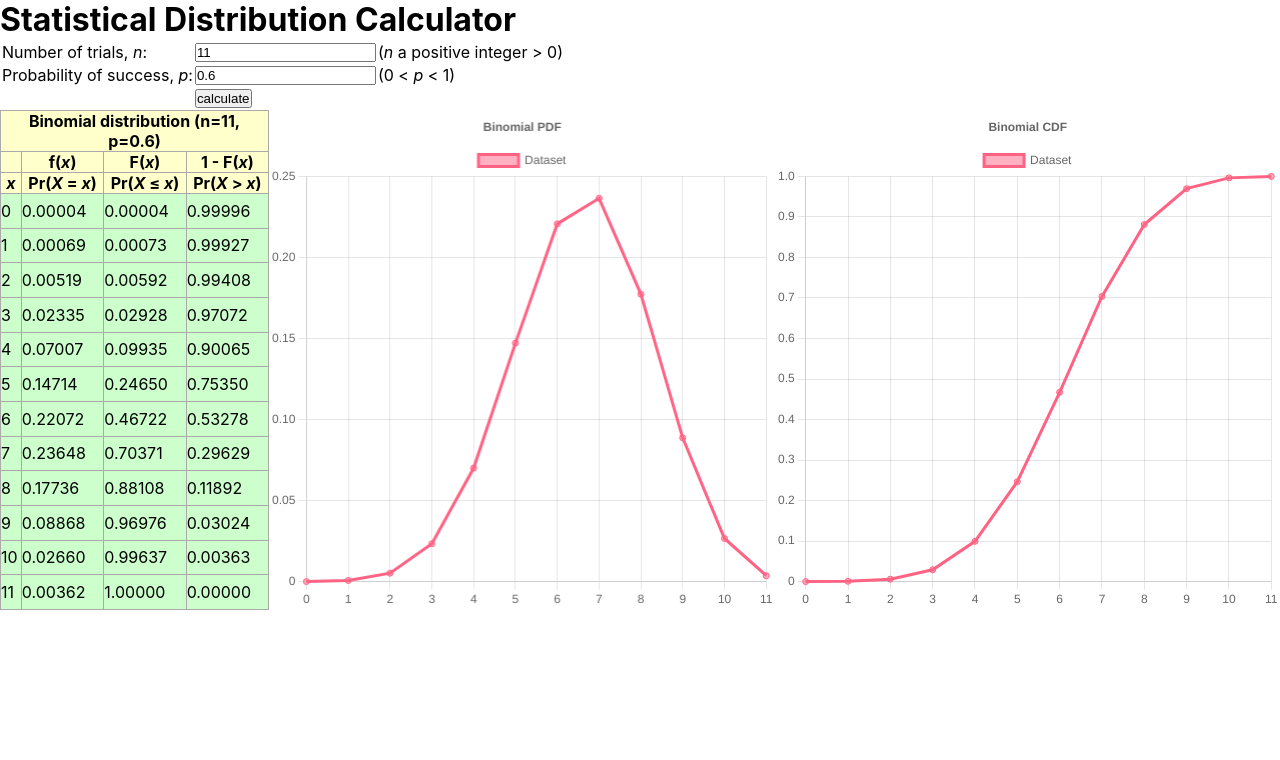
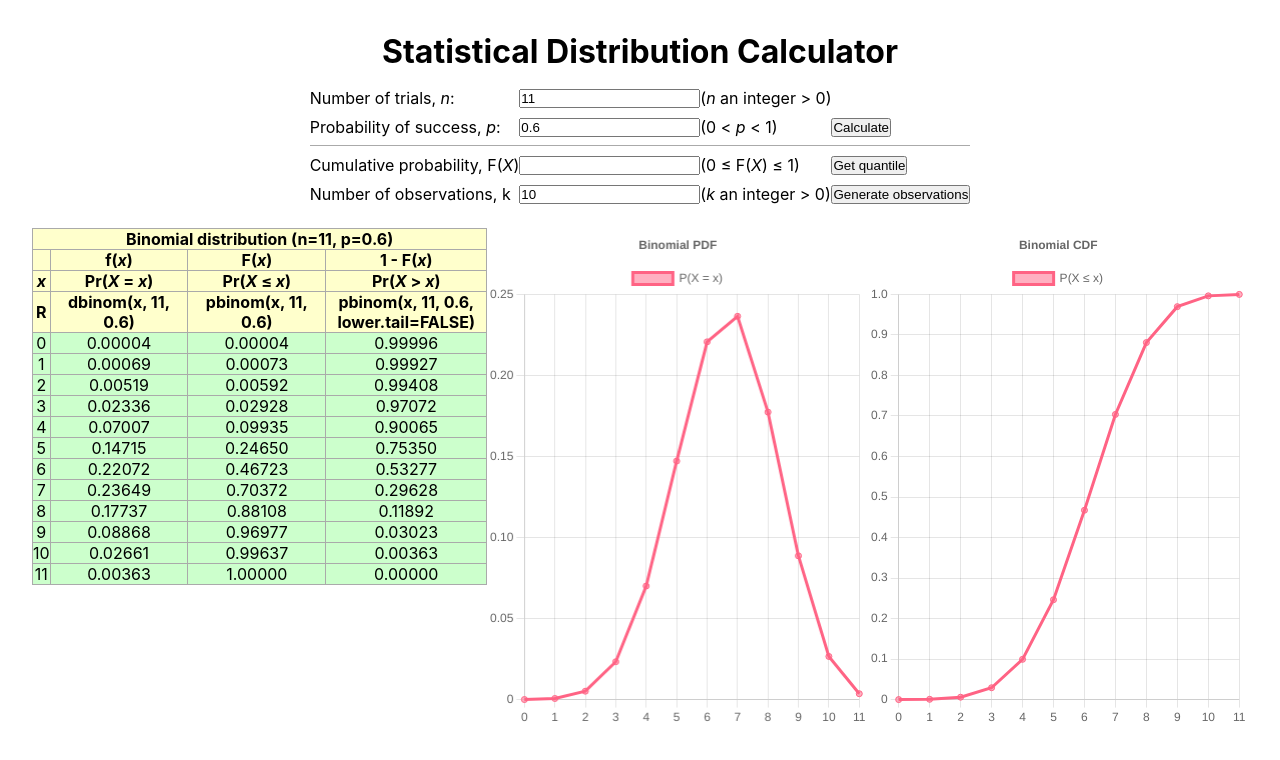
Before and after one commit to in-the/statistical-distribution-calculator, a React (Create React App) app: page / in a window 1280 px wide. Shown: the top 760 px of the page. Built offline with nearby package versions, Linux system fonts and the light colour scheme.

Commit message:
Added quantile and random observations to Binomial distribution

```diff
--- a/package.json
+++ b/package.json
@@ -15,6 +15,8 @@
     "web-vitals": "^2.1.4"
   },
   "scripts": {
+    "predeploy": "npm run build",
+    "deploy": "gh-pages -d build",
     "start": "react-scripts start",
     "build": "react-scripts build",
     "test": "react-scripts test",
@@ -37,5 +39,8 @@
       "last 1 firefox version",
       "last 1 safari version"
     ]
+  },
+  "devDependencies": {
+    "gh-pages": "^6.3.0"
   }
 }
--- a/src/App.js
+++ b/src/App.js
@@ -1,7 +1,5 @@
 import BinomialCalculator from "components/BinomialCalculator";
 import "css/App.css";
-import { Binomial } from "math/distribution";
-import Ratio from "math/ratio";
 
 function App() {
   return (
--- a/src/components/BinomialCalculator.jsx
+++ b/src/components/BinomialCalculator.jsx
@@ -1,13 +1,22 @@
 import { Binomial } from "math/distribution";
-import { useEffect, useState } from "react";
+import { useCallback, useEffect, useRef, useState } from "react";
 import DistributionTable from "./DistributionTable";
 import DiscreteGraph from "./DiscreteGraph";
 
 const PRECISION = 5;
 
-function BinomialInput({ size, setSize, prob, setProb, calculate }) {
+function BinomialInput({ calculate, getQuantile, getObservations }) {
+  const [size, setSize] = useState("11");
+  const [prob, setProb] = useState("0.6");
+  const [cumulativeProbability, setCumulativeProbability] = useState();
+  const [quantile, setQuantile] = useState();
+  const [quantileCode, setQuantileCode] = useState();
+  const [observationCount, setObservationCount] = useState(10);
+  const [observationCode, setObservationCode] = useState();
+  const [observations, setObservations] = useState([]);
   return (
-    <table>
+    <div className="input-container">
+      <table className="input-table">
         <tbody>
           <tr>
             <td>
@@ -19,7 +28,7 @@ function BinomialInput({ size, setSize, prob, setProb, calculate }) {
               <input name="size" id="size" value={size} onChange={(e) => setSize(e.target.value)} />
             </td>
             <td>
-            (<var>n</var> a positive integer {">"} 0)
+              (<var>n</var> an integer {">"} 0)
             </td>
           </tr>
           <tr>
@@ -34,35 +43,115 @@ function BinomialInput({ size, setSize, prob, setProb, calculate }) {
             <td>
               (0 {"<"} <var>p</var> {"<"} 1)
             </td>
+            <td>
+              <input
+                type="button"
+                value="Calculate"
+                name="calculateButton"
+                onClick={() => calculate(Number(size), Number(prob))}
+              />
+            </td>
+          </tr>
+          <tr className="separate">
+            <td>
+              Cumulative probability, F(<var>X</var>)
+            </td>
+            <td>
+              <input
+                name="FX"
+                id="FX"
+                value={cumulativeProbability}
+                onChange={(e) => setCumulativeProbability(e.target.value)}
+              />
+            </td>
+            <td>
+              (0 ≤ F(<var>X</var>) ≤ 1)
+            </td>
+            <td>
+              <input
+                type="button"
+                value="Get quantile"
+                name="quantileButton"
+                onClick={() => {
+                  calculate(Number(size), Number(prob), (newDistribution) => {
+                    const quantile = getQuantile(newDistribution, Number(cumulativeProbability));
+                    if (quantile === false) {
+                      return;
+                    }
+                    setQuantile(quantile);
+                    setQuantileCode(`qbinom(${cumulativeProbability}, ${size}, ${prob})`);
+                  });
+                }}
+              />
+            </td>
+            <td>
+              {quantileCode}
+              {typeof quantile === "number" ? " = " : ""}
+            </td>
+            <td>{quantile}</td>
           </tr>
           <tr>
-          <td />
+            <td>Number of observations, k</td>
             <td>
-            <input type="button" value="calculate" name="calculateButton" onClick={calculate} />
+              <input
+                name="k"
+                id="k"
+                value={observationCount}
+                onChange={(e) => setObservationCount(e.target.value)}
+              />
+            </td>
+            <td>
+              (<var>k</var> an integer {">"} 0)
+            </td>
+            <td>
+              <input
+                type="button"
+                value="Generate observations"
+                name="generateRandomButton"
+                onClick={() => {
+                  calculate(Number(size), Number(prob), (newDistribution) => {
+                    const observations = getObservations(newDistribution, Number(observationCount));
+                    if (observations === false) {
+                      return;
+                    }
+                    setObservations(observations);
+                    setObservationCode(`rbinom(${observationCount}, ${size}, ${prob})`);
+                  });
+                }}
+              />
             </td>
           </tr>
         </tbody>
       </table>
+
+      <div className="observations">
+        <div className="legend">
+          {observationCode}
+          {observations.length ? " = " : ""}
+        </div>
+        {observations.join(", ")}
+      </div>
+    </div>
   );
 }
 
 export default function BinomialCalculator() {
   const [size, setSize] = useState("11");
   const [prob, setProb] = useState("0.6");
-  const [name, setName] = useState("Binomial distribution (n=11, p=0.6)");
+  const [distribution, setDistribution] = useState(new Binomial(11, 0.6));
   const [pdf, setPdf] = useState([
     "0.00004",
     "0.00069",
     "0.00519",
-    "0.02335",
+    "0.02336",
     "0.07007",
-    "0.14714",
+    "0.14715",
     "0.22072",
-    "0.23648",
-    "0.17736",
+    "0.23649",
+    "0.17737",
     "0.08868",
-    "0.02660",
-    "0.00362",
+    "0.02661",
+    "0.00363",
   ]);
   const [cdf, setCdf] = useState([
     "0.00004",
@@ -71,41 +160,98 @@ export default function BinomialCalculator() {
     "0.02928",
     "0.09935",
     "0.24650",
-    "0.46722",
-    "0.70371",
+    "0.46723",
+    "0.70372",
     "0.88108",
-    "0.96976",
+    "0.96977",
     "0.99637",
     "1.00000",
   ]);
 
-  function calculate() {
-    const n = Number(size);
-    if (isNaN(n) || n === Infinity || n % 1 || n < 0) {
-      console.log(isNaN(n) || n === Infinity);
+  /**
+   * @param {int} newSize Checks newSize is an integer > 0
+   * @param {float} newProb Checks 0 <= newProb <= 1
+   */
+  function calculate(newSize, newProb, after) {
+    if (newSize === size && newProb === prob) {
+      after(distribution);
+      return;
+    }
+    if (isNaN(newSize) || newSize === Infinity || newSize % 1 || newSize < 0) {
       alert("n must be a positive integer");
       return;
     }
-    const p = Number(prob);
-    if (isNaN(p) || isNaN(parseFloat(p)) || p < 0 || p > 1) {
-      alert("p must be in range (0,1)");
+    if (isNaN(newProb) || isNaN(parseFloat(newProb)) || newProb < 0 || newProb > 1) {
+      alert("p must be in range (0, 1)");
       return;
     }
 
-    const distribution = Binomial.distribution(n, p);
-    setPdf(distribution[0].map((x) => x.toFixed(PRECISION)));
-    setCdf(distribution[1].map((x) => x.toFixed(PRECISION)));
-    setName(`Binomial distribution (n=${Number(size)}, p=${Number(prob)})`);
+    setSize(newSize);
+    setProb(newProb);
+    // const [pdf, cdf] = Binomial.distribution(newSize, newProb);
+
+    const newDistribution = new Binomial(newSize, newProb);
+    setDistribution(newDistribution);
+
+    // I'd like to call these after setDistribution finishes updating, instead of having to pass newDistribution manually
+    // But I can't figure out how to do this.
+    setPdf(newDistribution.pdf().map((x) => x.toFixed(PRECISION)));
+    setCdf(newDistribution.cdf().map((x) => x.toFixed(PRECISION)));
+    after(newDistribution);
+  }
+
+  /**
+   *
+   * @param {Binomial} distribution
+   * @param {float} cumulativeProbability
+   * @returns {int} Quantile of distribution at cumulativeProbability
+   */
+  function getQuantile(distribution, cumulativeProbability) {
+    if (
+      isNaN(cumulativeProbability) ||
+      isNaN(parseFloat(cumulativeProbability)) ||
+      cumulativeProbability < 0 ||
+      cumulativeProbability > 1
+    ) {
+      alert("F(X) must be in range (0, 1)");
+      return false;
+    }
+    return distribution.quantile(cumulativeProbability);
+  }
+
+  /**
+   * @param {Binomial} distribution
+   * @param {int} count
+   * @returns {array[int]} Array of <count> random observations from distribution
+   */
+  function getObservations(distribution, count) {
+    if (isNaN(count) || count === Infinity || count % 1 || count < 0) {
+      alert("k must be a positive integer");
+      return false;
+    }
+    return distribution.observe(count);
   }
 
   return (
     <div>
-      <BinomialInput {...{ size, setSize, prob, setProb, calculate }} />
+      <BinomialInput {...{ calculate, getQuantile, getObservations }} />
       <div className="output-container">
-        <DistributionTable {...{ pdf, cdf, name, precision: PRECISION }} />
+        <DistributionTable
+          {...{
+            pdf,
+            cdf,
+            name: `Binomial distribution (n=${size}, p=${prob})`,
+            precision: PRECISION,
+            rCode: {
+              pdf: `dbinom(x, ${size}, ${prob})`,
+              cdf: `pbinom(x, ${size}, ${prob})`,
+              cdfReverse: `pbinom(x, ${size}, ${prob}, lower.tail=FALSE)`,
+            },
+          }}
+        />
         <div className="graph-container">
-          <DiscreteGraph distribution={pdf} title={"Binomial PDF"} />
-          <DiscreteGraph distribution={cdf} title={"Binomial CDF"} />
+          <DiscreteGraph distribution={pdf} title="Binomial PDF" label="P(X = x)" />
+          <DiscreteGraph distribution={cdf} title="Binomial CDF" label="P(X ≤ x)" />
         </div>
       </div>
     </div>
--- a/src/components/DiscreteGraph.jsx
+++ b/src/components/DiscreteGraph.jsx
@@ -1,13 +1,10 @@
 import { Line } from "react-chartjs-2";
 import Chart from "chart.js/auto";
 
-export default function DiscreteGraph({ distribution, title }) {
+export default function DiscreteGraph({ distribution, title, label }) {
   const options = {
     responsive: true,
     plugins: {
-      legend: {
-        position: "top",
-      },
       title: {
         display: true,
         text: title,
@@ -20,14 +17,13 @@ export default function DiscreteGraph({ distribution, title }) {
     labels: Array.from(distribution.keys()),
     datasets: [
       {
-        label: "Dataset",
+        label: label,
         data: distribution,
         borderColor: "rgb(255, 99, 132)",
         backgroundColor: "rgba(255, 99, 132, 0.5)",
       },
     ],
   };
-  console.log(data);
 
   return <Line {...{ options, data }} />;
 }
--- a/src/components/DistributionTable.jsx
+++ b/src/components/DistributionTable.jsx
@@ -1,4 +1,4 @@
-export default function DistributionTable({ pdf, cdf, name, precision }) {
+export default function DistributionTable({ pdf, cdf, name, precision, rCode }) {
   return (
     <table class="distribution-table">
       <thead>
@@ -31,6 +31,12 @@ export default function DistributionTable({ pdf, cdf, name, precision }) {
             Pr(<var>X</var> {">"} <var>x</var>)
           </th>
         </tr>
+        <tr>
+          <th>R</th>
+          <th>{rCode.pdf}</th>
+          <th>{rCode.cdf}</th>
+          <th>{rCode.cdfReverse}</th>
+        </tr>
       </thead>
       <tbody>
         {cdf.map((cum, index) => (
--- a/src/css/App.css
+++ b/src/css/App.css
@@ -1,19 +1,70 @@
-.distribution-table,
+.App {
+  margin: 2rem;
+}
+
+h1 {
+  text-align: center;
+}
+
+table,
+table td,
+table th {
+  border-collapse: collapse;
+}
+
+.input-container {
+  margin: 1rem;
+}
+
+.input-table {
+  text-align: left;
+  margin-left: auto;
+  margin-right: auto;
+}
+
+.input-table td {
+  padding-bottom: 0.5rem;
+}
+
+.input-table .separate td {
+  border-top: solid thin #aaa;
+  padding-top: 0.5rem;
+}
+
+.observations {
+  display: flex;
+  justify-content: center;
+  text-wrap: balance;
+  text-align: center;
+  margin-bottom: 0.5rem;
+}
+
+.observations .legend {
+  text-wrap: nowrap;
+}
+
+.observations * {
+  flex-shrink: 1;
+}
+
 .distribution-table td,
 .distribution-table th {
   border: thin #aaa solid;
-  border-collapse: collapse;
 }
 
 .distribution-table th {
   background-color: #ffffcc;
+  word-wrap: break-word;
+  max-width: 10rem;
 }
 
 .distribution-table td {
   background-color: #ccffcc;
+  text-align: center;
 }
 .output-container {
   display: flex;
+  align-items: flex-start;
 }
 
 .graph-container {
--- a/src/math/distribution.js
+++ b/src/math/distribution.js
@@ -7,7 +7,7 @@ import Ratio from "math/ratio";
  * @param {int} min
  * @returns
  */
-function distribution(probabilityFunction, max, min=0) {
+function distribution(probabilityFunction, max, min = 0) {
   const pdf = [];
   const cdf = [];
   let cumulative = Ratio.ZERO;
@@ -22,29 +22,127 @@ function distribution(probabilityFunction, max, min=0) {
 
 export class Binomial {
   /**
-   * @param {int} x
-   * @param {int} size
-   * @param {Ratio} prob
-   * @requires 0 <= x <= size
-   * @requires 0 <= prob <= 1
-   * @returns {Ratio}
-   */
-  static probabiblity(x, size, prob) {
-    const nCx = new Ratio(combination(size, x));
-    const px = prob.pow(Ratio.fromInt(x));
-    const complement = Ratio.ONE.subtract(prob).pow(new Ratio(size - x));
-    return nCx.times(px).times(complement);
-  }
-
-  /**
    * @param {int} size
    * @param {float} prob
    * @requires 0 <= x <= size
    * @requires 0 <= prob <= 1
-   * @returns [list[Ratio], list[Ratio]] pdf, cdf
    */
-  static distribution(size, prob) {
-    const probRatio = Ratio.fromNumber(prob);
-    return distribution((x) => Binomial.probabiblity(x, size, probRatio), size);
+  constructor(size, prob) {
+    this.size = size;
+    this.prob = Ratio.fromNumber(prob);
+    this.px = [Ratio.ONE];
+    this.cpx = [Ratio.ONE];
+    let px = Ratio.ONE;
+    const cp = Ratio.ONE.subtract(this.prob);
+    let cpx = Ratio.ONE;
+    for (let i = 1; i <= size; i++) {
+      px = px.times(this.prob);
+      this.px.push(px);
+      cpx = cpx.times(cp);
+      this.cpx.push(cpx);
+    }
   }
+
+  /**
+   * @param {int} x
+   * @returns {Ratio} P(X = x)
+   */
+  probability(x) {
+    return new Ratio(combination(this.size, x)).times(this.px[x]).times(this.cpx[this.size - x]);
+  }
+
+  /**
+   * Sets pdf <array[Ratio]> and cdf <array[Ratio]>
+   */
+  setDistribution() {
+    [this.pdfDistribution, this.cdfDistribution] = distribution(
+      (x) => this.probability(x),
+      this.size
+    );
+  }
+
+  /**
+   * Sets pdf+cdf if not already set
+   * @returns {<array[Ratio]>} pdf P(X = x) forall x
+   */
+  pdf() {
+    if (typeof this.pdfDistribution === "undefined") {
+      this.setDistribution();
+    }
+    this.pdf = () => this.pdfDistribution;
+    return this.pdfDistribution;
+  }
+
+  /**
+   * Sets pdf+cdf if not already set
+   * @returns {<array[Ratio]>} cdf P(X <= x) for all x
+   */
+  cdf() {
+    if (typeof this.cdfDistribution === "undefined") {
+      this.setDistribution();
+    }
+    this.cdf = () => this.cdfDistribution;
+    return this.cdfDistribution;
+  }
+
+  /**
+   * @param {float} cumulativeProbability
+   * @returns {int} Quantile of distribution at cumulativeProbability
+   */
+  quantile(cumulativeProbability) {
+    if (typeof this.cdfDistribution === "undefined") {
+      this.setDistribution();
+    }
+    this.quantile = (cumulativeProbability) => {
+      const cumulative = Ratio.fromNumber(cumulativeProbability);
+      let q = 0;
+      while (q <= this.size) {
+        if (this.cdfDistribution[q].gt(cumulative)) {
+          break;
+        }
+        q++;
+      }
+      return q;
+    };
+    return this.quantile(cumulativeProbability);
+  }
+
+  /**
+   * @param {int} count
+   * @returns {array[int]} Array of <count> random observations from distribution
+   */
+  observe(count = 1) {
+    const observations = [];
+    for (let i = 0; i < count; i++) {
+      observations.push(this.quantile(Math.random()));
+    }
+    return observations;
+  }
+
+  // /**
+  //  * @param {int} x
+  //  * @param {int} size
+  //  * @param {Ratio} prob
+  //  * @requires 0 <= x <= size
+  //  * @requires 0 <= prob <= 1
+  //  * @returns {Ratio}
+  //  */
+  // static probabiblity(x, size, prob) {
+  //   const nCx = new Ratio(combination(size, x));
+  //   const px = prob.pow(Ratio.fromInt(x));
+  //   const complement = Ratio.ONE.subtract(prob).pow(new Ratio(size - x));
+  //   return nCx.times(px).times(complement);
+  // }
+
+  // /**
+  //  * @param {int} size
+  //  * @param {float} prob
+  //  * @requires 0 <= x <= size
+  //  * @requires 0 <= prob <= 1
+  //  * @returns [array[Ratio], array[Ratio]] pdf, cdf
+  //  */
+  // static distribution(size, prob) {
+  //   const probRatio = Ratio.fromNumber(prob);
+  //   return distribution((x) => Binomial.probabiblity(x, size, probRatio), size);
+  // }
 }
--- a/src/math/ratio.js
+++ b/src/math/ratio.js
@@ -367,12 +367,23 @@ export default class Ratio {
     if (this.isInfinity()) {
       return this.toValue().toString();
     }
-    const intPart = this.numerator / this.denominator;
+    let intPart = this.numerator / this.denominator;
     if (n === 0) {
       return `${intPart}`;
     }
-    const decimalPart =
-      (this.numerator * exp10(Number(n))) / this.denominator - intPart * exp10(Number(n));
+    // const decimalPart =
+    // (this.numerator * exp10(Number(n))) / this.denominator - intPart * exp10(Number(n));
+    const decimalPartExtra =
+      (this.numerator * exp10(n + 1)) / this.denominator - intPart * exp10(n + 1);
+    let decimalPart = decimalPartExtra / BigInt(10);
+    if (decimalPartExtra % BigInt(10) > BigInt(4)) {
+      if (decimalPart === BigInt("9".repeat(n))) {
+        intPart += BigInt(1);
+        decimalPart = 0;
+      } else {
+        decimalPart++;
+      }
+    }
     return `${intPart}.${leftPad(Number(n), "" + decimalPart)}`;
   }
 }
```
Also changed, not shown: 1 other file (tests, documents, lock files or other folders). Lines whose indentation alone changed are shown as unchanged.
